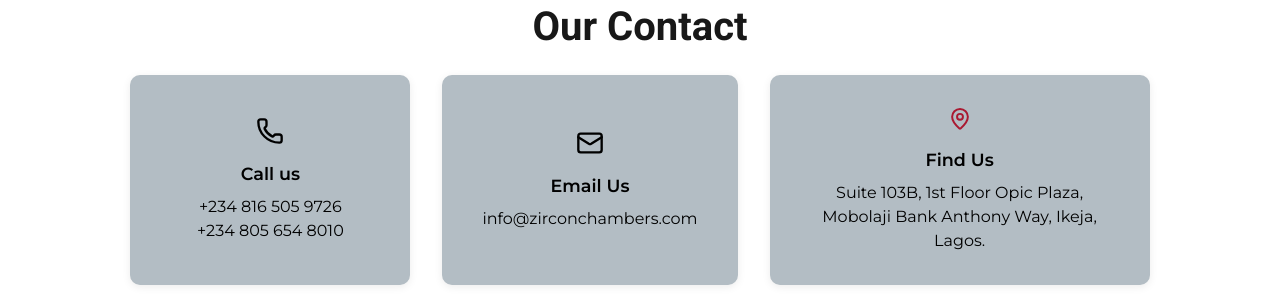
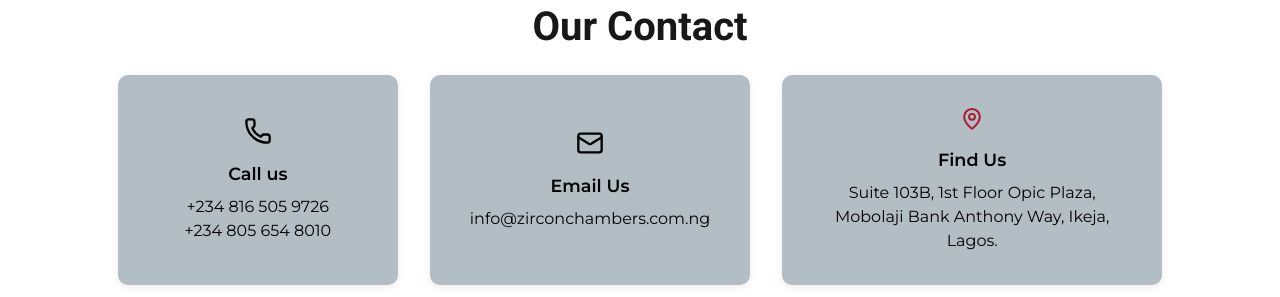
Before and after one commit to fikki2blunt/zircon-chambers, a plain HTML site: page index.html in a window 1280 px wide. Shown: the part 4060-4357 px from the top of the page. Drawn offline with nearby package versions, Linux system fonts and the light colour scheme.

Commit message:
zircon chambers

```diff
--- a/index.html
+++ b/index.html
@@ -643,7 +643,7 @@
                         <i id="contact-mail" data-lucide="mail" style="width: 28px; height: 28px; color: #000;"></i>
                         <div>
                             <strong>Email Us</strong>
-                            <p>info@zirconchambers.com</p>
+                            <p>info@zirconchambers.com.ng</p>
                         </div>
                     </div>
                     <div class="contact-card">
```
